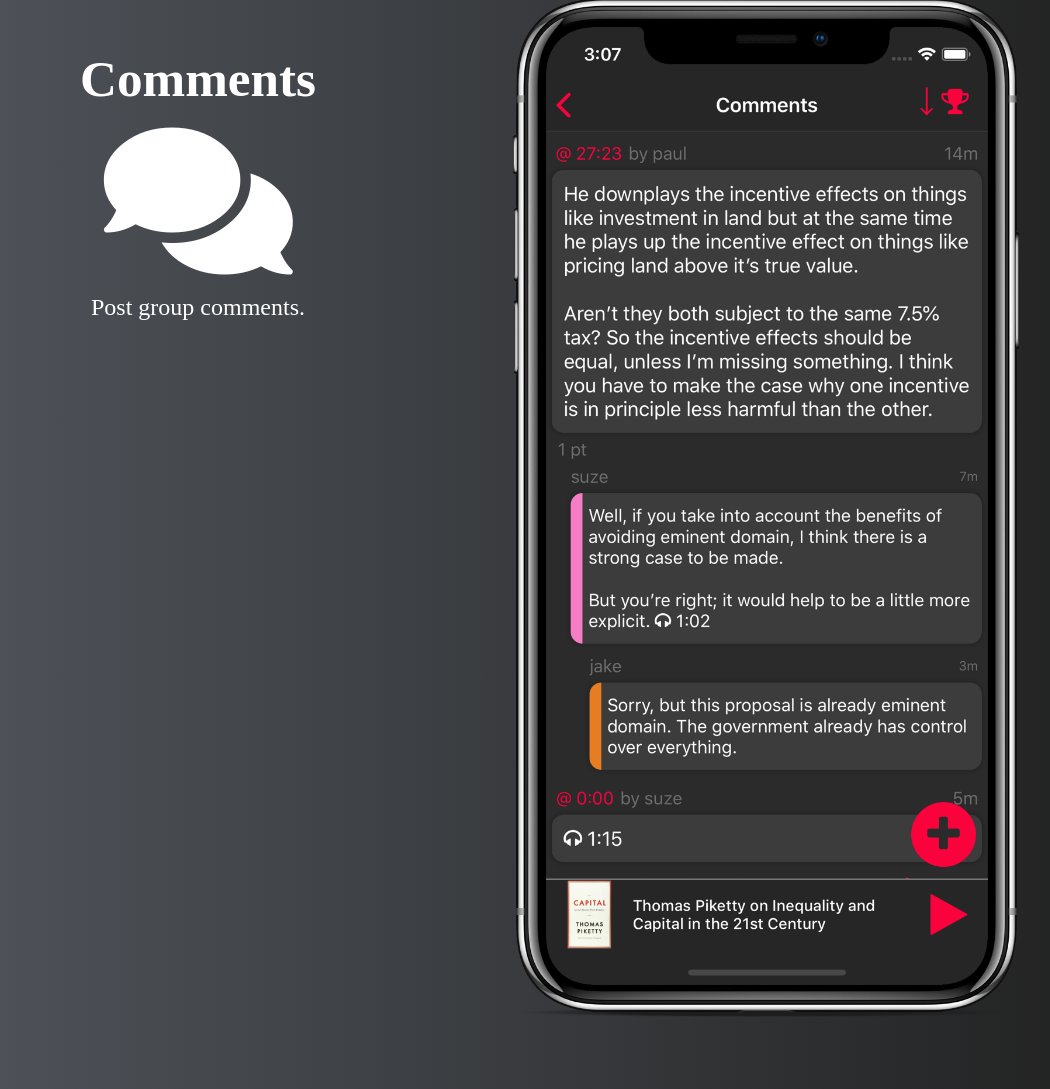
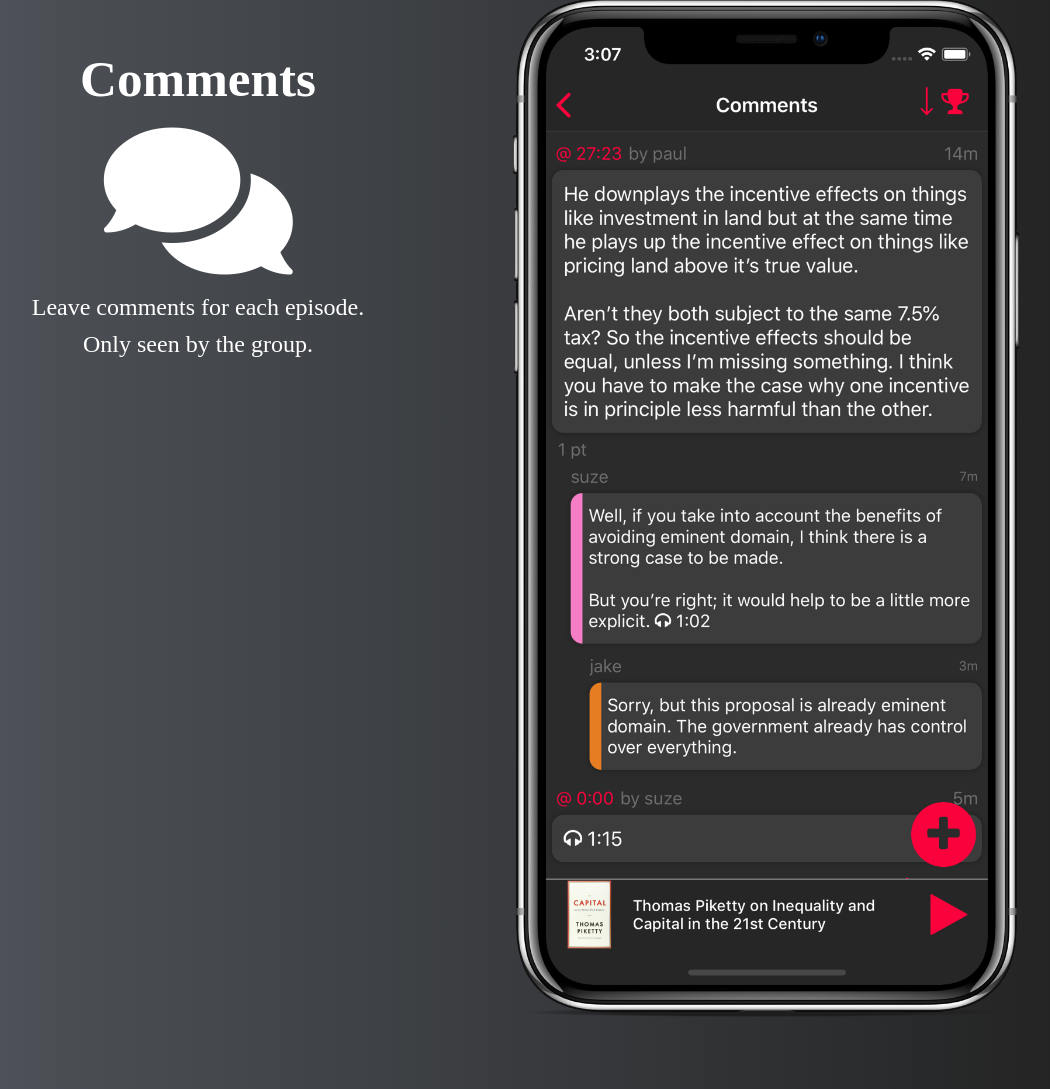
Before and after one commit to kaseyb002/PodTalk-Landing-Page, a website: page public/index.html in a window 1280 px wide. Shown: the part 3138-4227 px from the top of the page, without its empty margins (157-1207 px from the left). Drawn offline with nearby package versions, Linux system fonts and the light colour scheme.

Commit message:
Updated test

```diff
--- a/public/index.html
+++ b/public/index.html
@@ -100,7 +100,8 @@
         <div class="col-sm-6">
           <h1 class="title-font feature-header top-buffer">Comments</h1>
           <h3><i class="fas fa-comments fa-6x center-icon"></i></h3>
-          <h4 class="feature-subtitle">Post group comments.</h4>
+          <h4 class="feature-subtitle">Leave comments for each episode.</h4>
+          <h4 class="feature-subtitle">Only seen by the group.</h4>
         </div>
         <div class="col-sm-6">
           <img class="full-width centered-img" src="assets/img/comments.png">
```
